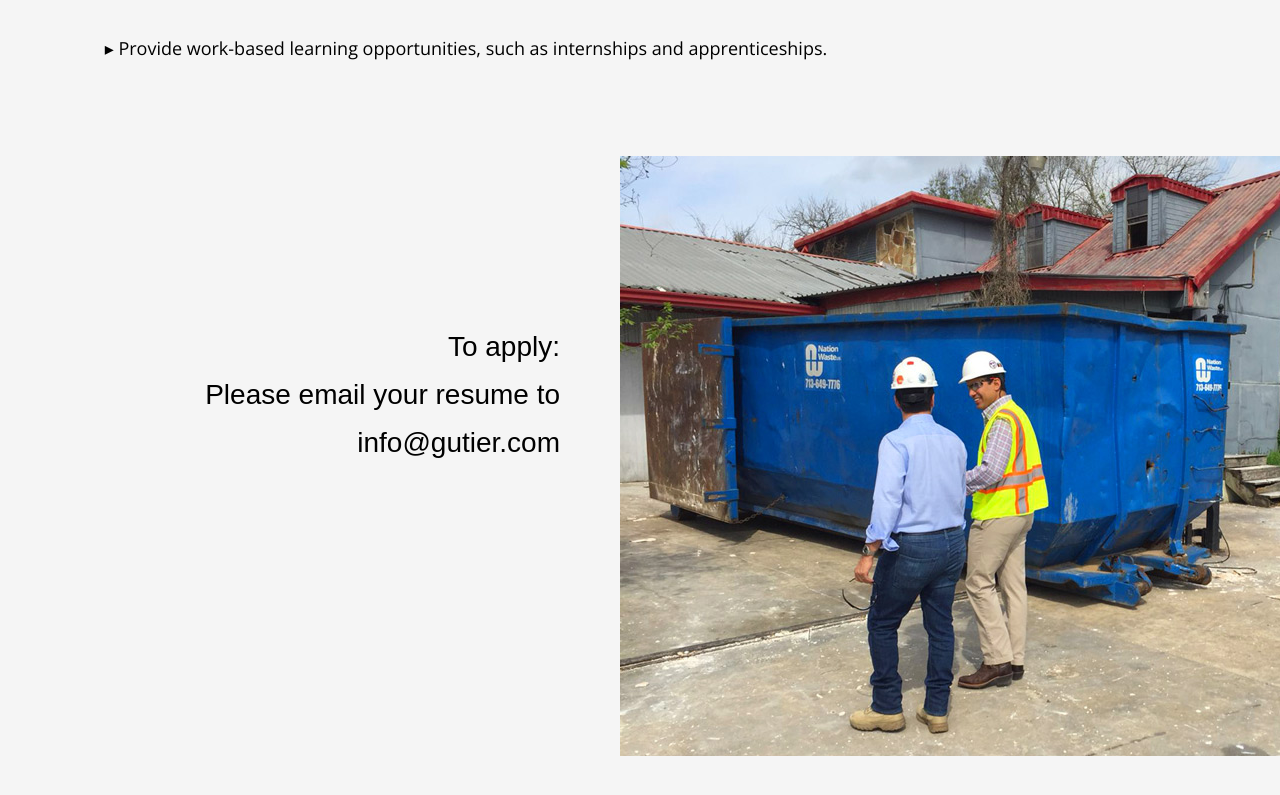
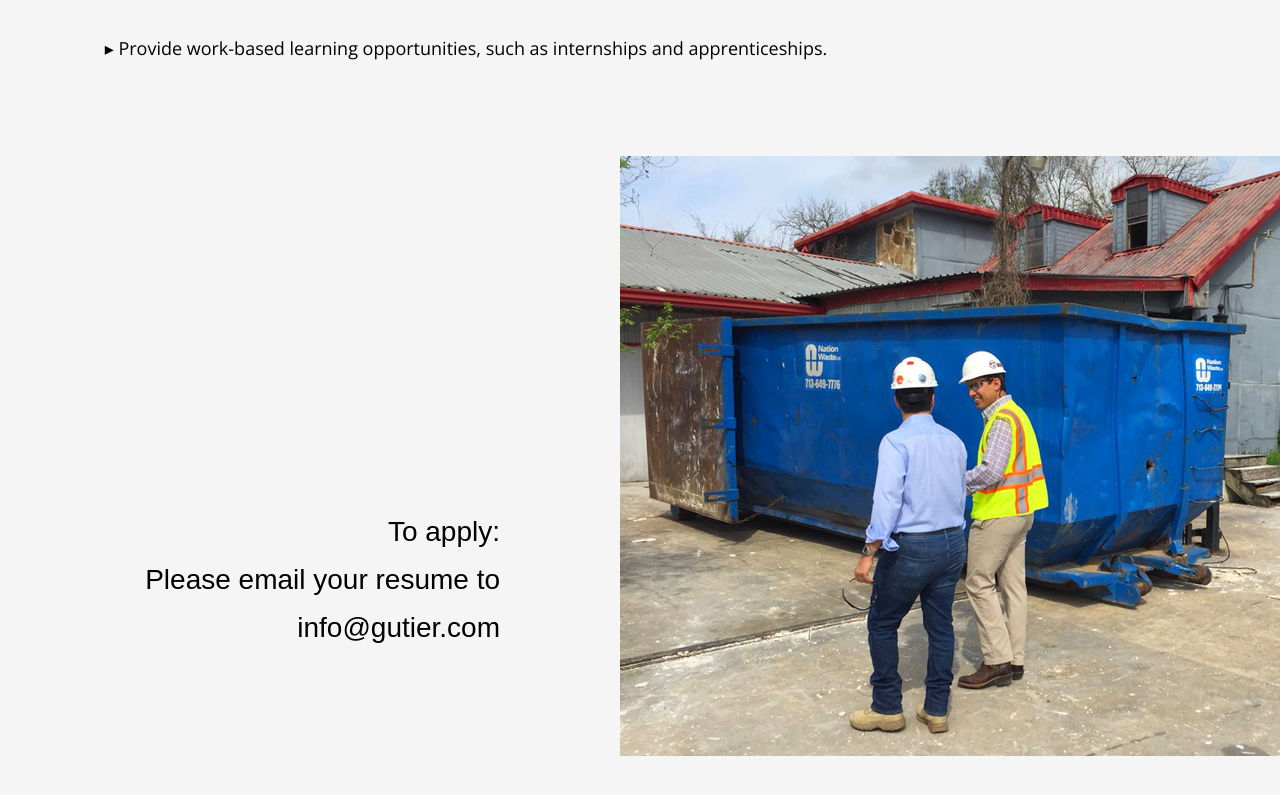
Before and after one commit to leonel-ai/gutier-spr18, a React (Create React App) app: page /contact in a window 1280 px wide. Shown: the part 2811-3606 px from the top of the page. Built offline with nearby package versions, Linux system fonts and the light colour scheme; a web font is replaced by a local one.

Commit message:
desktop fix and sitemap

```diff
--- a/src/styles/pages/_contact.scss
+++ b/src/styles/pages/_contact.scss
@@ -178,22 +178,10 @@
 	z-index: 100;
 	padding-right: 60px;
 	text-align: right;
-	position: relative;
-	-webkit-transform:  translate(-50%, -50%);
-	-webkit-transition: -webkit-transform .2s ease-in-out;
-	-moz-transform:  translate(-50%, -50%);
-	-moz-transition: -webkit-transform .2s ease-in-out;
-	transform: translate(0, 0);
-	transition-property: all;
-	transition-property: transform .2s ease-in-out;
 }
 
 .con-title2 .subtitles {
 	padding-right: 60px;
-}
-
-.con-title2:hover {
-	transform: translate3d(0, -20px, 0);
 }
 
 .con-title2 {
--- a/src/styles/pages/_news.scss
+++ b/src/styles/pages/_news.scss
@@ -219,7 +219,6 @@
   max-height: 260px;
   max-width: 12px;
   padding-left: 300px;
-  padding-top: 60px;
   opacity: .4;
   z-index: -100;
 }
@@ -252,7 +251,7 @@
   padding-left: 20px;
 }
 
-.sidenav-mobm, .news-img1-m, .news-img2-m, .news-img3-m, .logoSmall-img
+.sidenav-mobm, .news-img1-m, .news-img2-m, .news-img3-m, .logoSmall-img,
 .news-gif1-m, .logoSmall-img {
 	display: none;
 }
```
Also changed, not shown: 1 other file (tests, documents, lock files or other folders).
